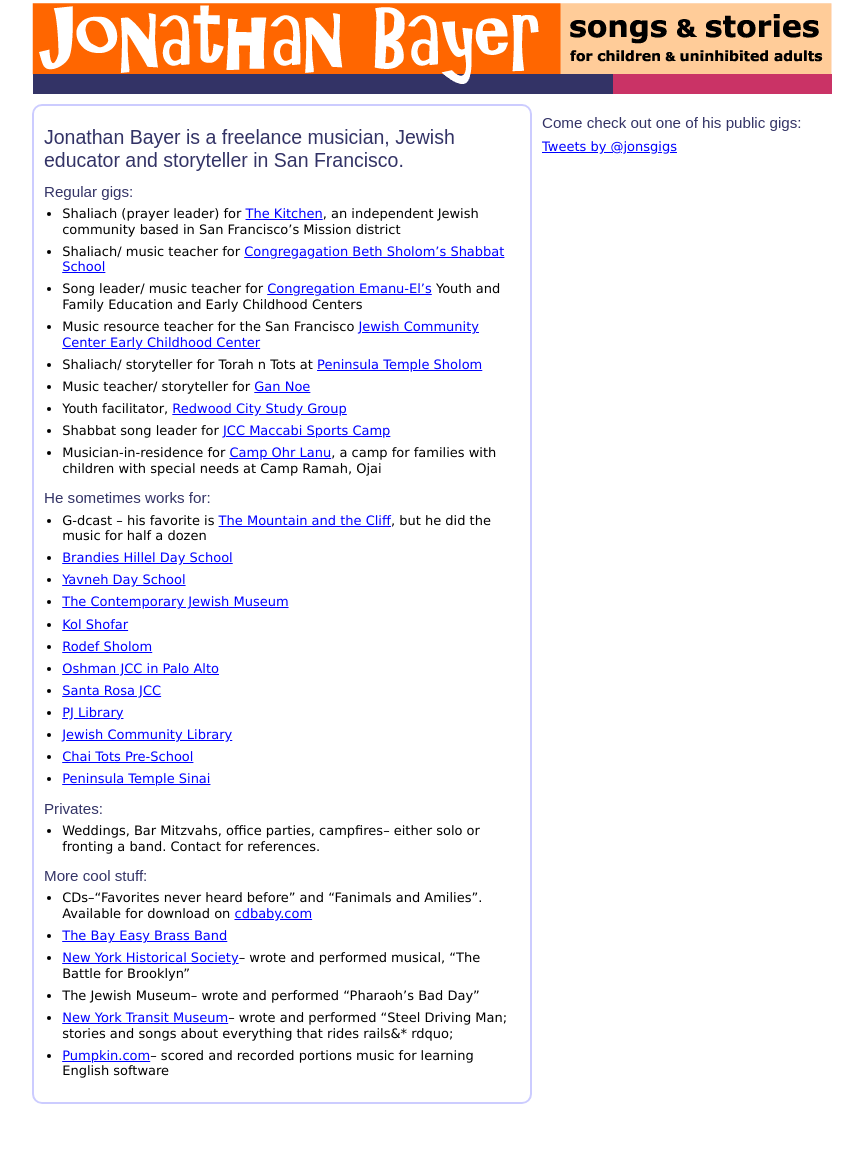
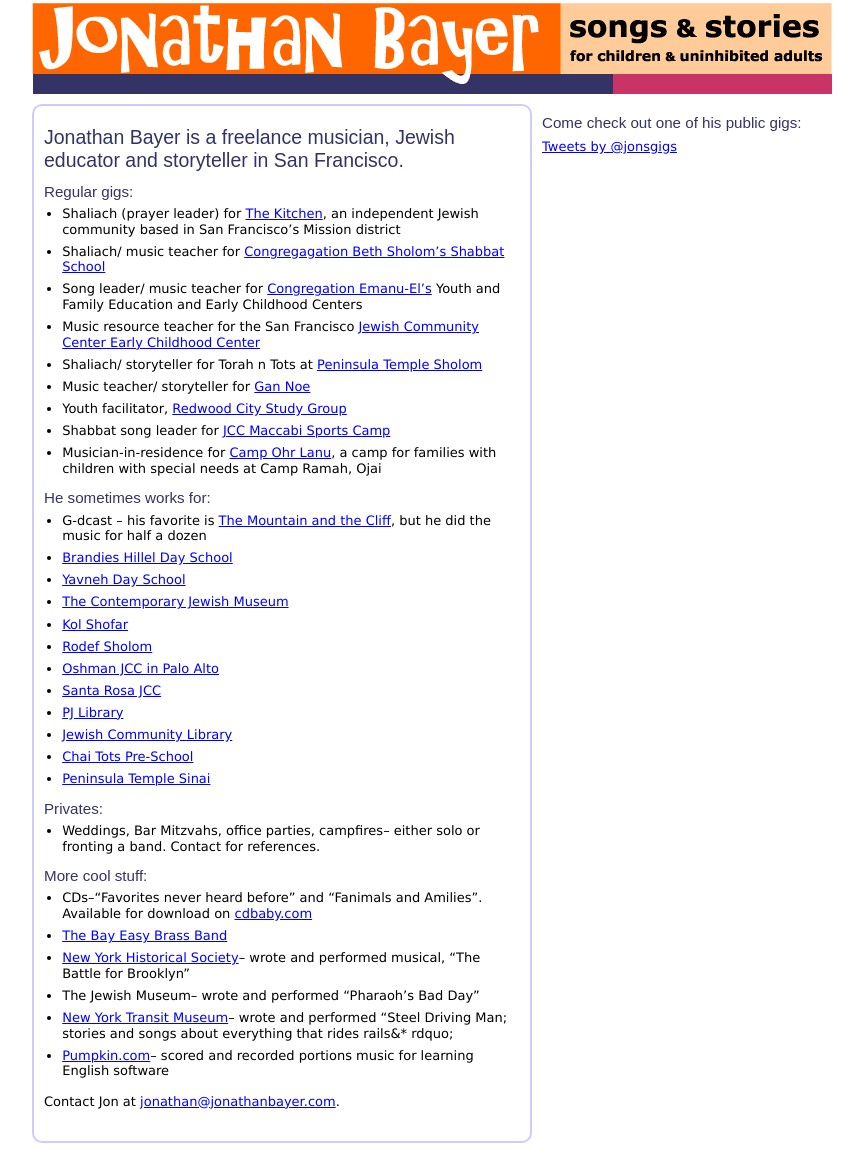
Before and after one commit to jonathanbayer/jonathanbayer.github.io, a Jekyll site: the page built from index.md, in a window 1280 px wide. Shown: the whole page, without its empty margins (208-1071 px from the left). Built offline with Jekyll 4.4.1, drawn with Linux system fonts in a browser that asks for light colours; some web fonts are replaced; comment, search, counter and statistics services are not loaded; before the commit the page ends 1123 px from its top, so only the background shows below that.

Commit message:
Add email address

```diff
--- a/index.md
+++ b/index.md
@@ -43,3 +43,5 @@
 -   The Jewish Museum-- wrote and performed “Pharaoh’s Bad Day”
 -   [New York Transit Museum](http://web.mta.info/mta/museum/)-- wrote and performed “Steel Driving Man; stories and songs about everything that rides rails&\* rdquo;
 -   [Pumpkin.com](http://Pumpkin.com)-- scored and recorded portions music for learning English software
+
+Contact Jon at [jonathan@jonathanbayer.com](mailto:jonathan@jonathanbayer.com).
```
